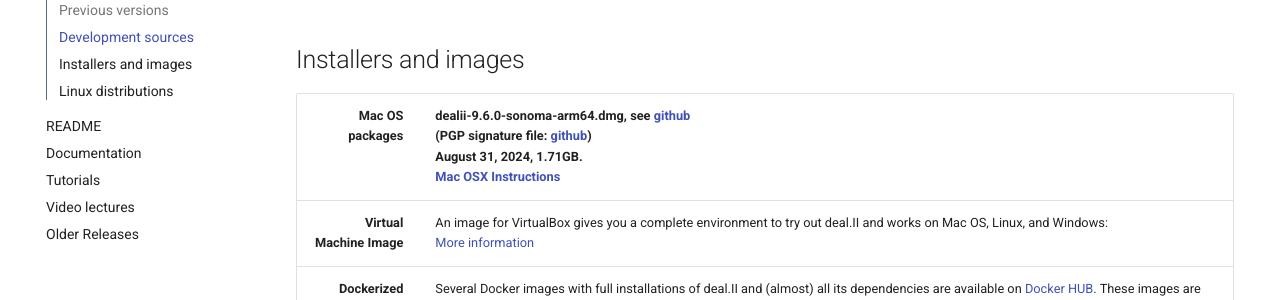
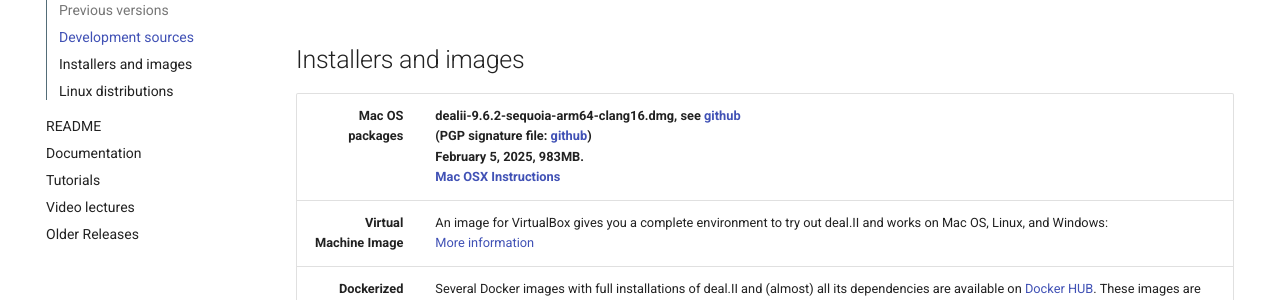
Before and after one commit to dealii/website, an MkDocs documentation site: the page built from docs/current_release/download.md, in a window 1280 px wide and 900 px high, scrolled down 986 px. Shown: the part 152-452 px from the top of the window. Built offline with MkDocs 1.6.1 and Material for MkDocs 9.7.7, drawn with Linux system fonts in a browser that asks for light colours; comment, search, counter and statistics services are not loaded.

Commit message:
Update mac link.

```diff
--- a/docs/current_release/download.md
+++ b/docs/current_release/download.md
@@ -54,7 +54,7 @@ Development sources
 Installers and images
 ---------------------
 
-| **Mac OS packages**        |  dealii-9.6.0-sonoma-arm64.dmg, see [github](https://github.com/dealii/dealii/releases/download/v9.6.0/dealii-9.6.0-sonoma-arm64-clang15.dmg)  <br>  (PGP signature file: [github](https://github.com/dealii/dealii/releases/download/v9.6.0/dealii-9.6.0-sonoma-arm64-clang15.dmg.asc)) <br> August 31, 2024, 1.71GB.  <br>  [Mac OSX Instructions](https://github.com/dealii/dealii/wiki/MacOSX) |
+| **Mac OS packages**        |  dealii-9.6.2-sequoia-arm64-clang16.dmg, see [github](https://github.com/dealii/dealii/releases/download/v9.6.2/dealii-9.6.2-sequoia-arm64-clang16.dmg)  <br>  (PGP signature file: [github](https://github.com/dealii/dealii/releases/download/v9.6.2/dealii-9.6.2-sequioia-arm64-clang16.dmg.asc)) <br> February 5, 2025, 983MB.  <br>  [Mac OSX Instructions](https://github.com/dealii/dealii/wiki/MacOSX) |
 -----------: |:-------------|
 | **Virtual Machine Image**   | An image for VirtualBox gives you a complete environment to try out deal.II and works on Mac OS, Linux, and Windows:   <br> [More information](https://www.math.clemson.edu/~heister/dealvm/)                                                                                                                 |
 | **Dockerized installation** | Several Docker images with full installations of deal.II and (almost) all its dependencies are available on [Docker HUB](https://hub.docker.com/r/dealii/dealii/).  These images are guaranteed to work identically on Mac OS, Linux, Windows, on Travis CI, and on GitLab CI.  See, for example, the [Wiki page on Docker-Images](https://github.com/dealii/dealii/wiki/Docker-Images) to use these images in your own application with Travis CI, GitLab CI, or GitHub Actions. |
```
